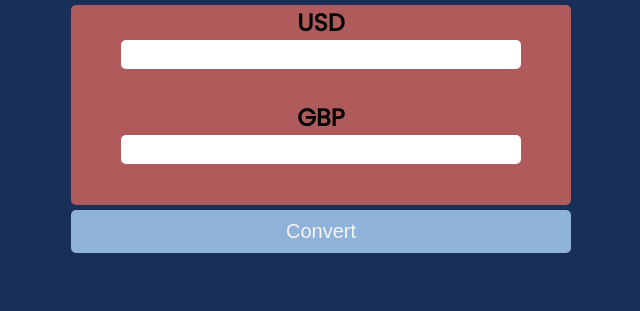
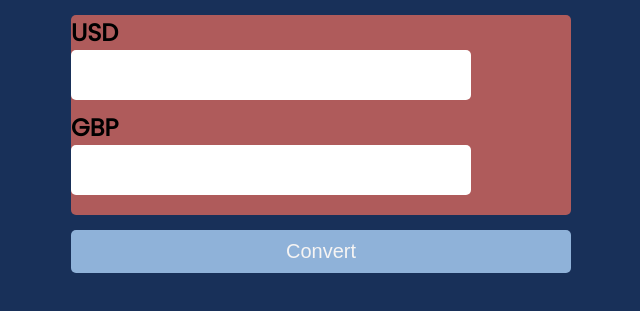
Before and after one commit to ovandenbosch/Currency-Converter, a plain HTML site: page index.html in a window 1280 px wide. Shown: the part 73-384 px from the top of the page, without its empty margins (319-959 px from the left). Drawn offline with Linux system fonts and the light colour scheme.

Commit message:
CSS Grid styling

```diff
--- a/style.css
+++ b/style.css
@@ -24,30 +24,43 @@ body {
 }
 
 .currencies {
-  margin: 5px 0px 5px 0px;
+  margin: 15px 0px 15px 0px;
   border-radius: 5px;
   background: #af5b5b;
   display: grid;
   padding-bottom: 10px;
   height: 200px;
 }
-.currency1 {
-  grid-column-start: 1;grid-row-start: 1;
-  text-align: center;
-}
 
-.currency2 {
-  grid-column-start: 1;
-  grid-row-start: 2;
-  text-align: center;
+.amounts {
+    grid-column-start: 1;
+    display: grid;
 }
 
 .amount {
+    padding: 10px;
+    height: 50px;
+    border-radius: 5px;
     border: none;
-    border-radius: 5px;
-    height: 30%;
+    margin: auto;
     width: 80%;
+    font-size: 20px;
+
+
 }
+
+.titles {
+    grid-column-start: 2;
+    display: grid;
+}
+
+.title {
+    margin: auto;
+    color: #f6f4f3;
+}
+
+
+
 
 .convert-btn {
   width: 500px;
```
